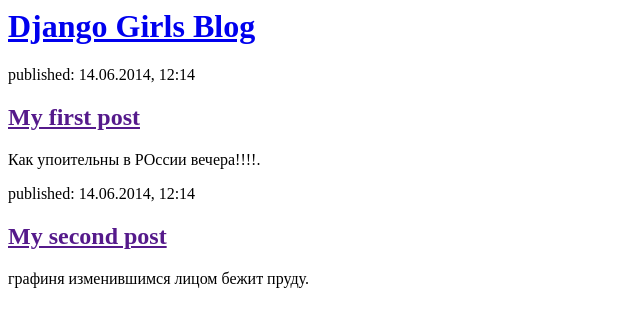
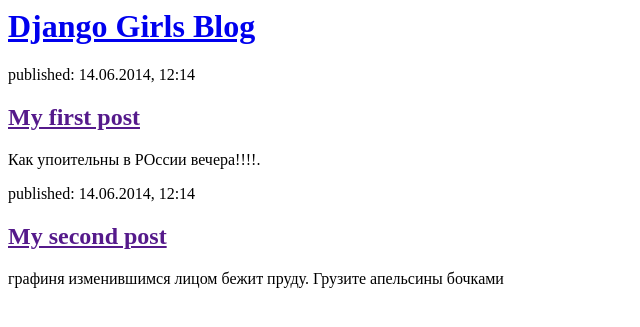
Before and after one commit to beardedpythonist/my_3_blog, a Django app: page / in a window 1280 px wide. Shown: the top 327 px of the page, without its empty margins (0-640 px from the left). Run offline with Django 3.2, Linux system fonts and the light colour scheme.

Commit message:
my 3. django project2

```diff
--- a/blog/templates/blog/post_list.html
+++ b/blog/templates/blog/post_list.html
@@ -16,7 +16,8 @@
         <div>
             <p>published: 14.06.2014, 12:14</p>
             <h2><a href="">My second post</a></h2>
-            <p>графиня изменившимся лицом бежит пруду.</p>
+            <p>графиня изменившимся лицом бежит пруду.
+            Грузите апельсины бочками</p>
         </div>
     </body>
 </html>
```
